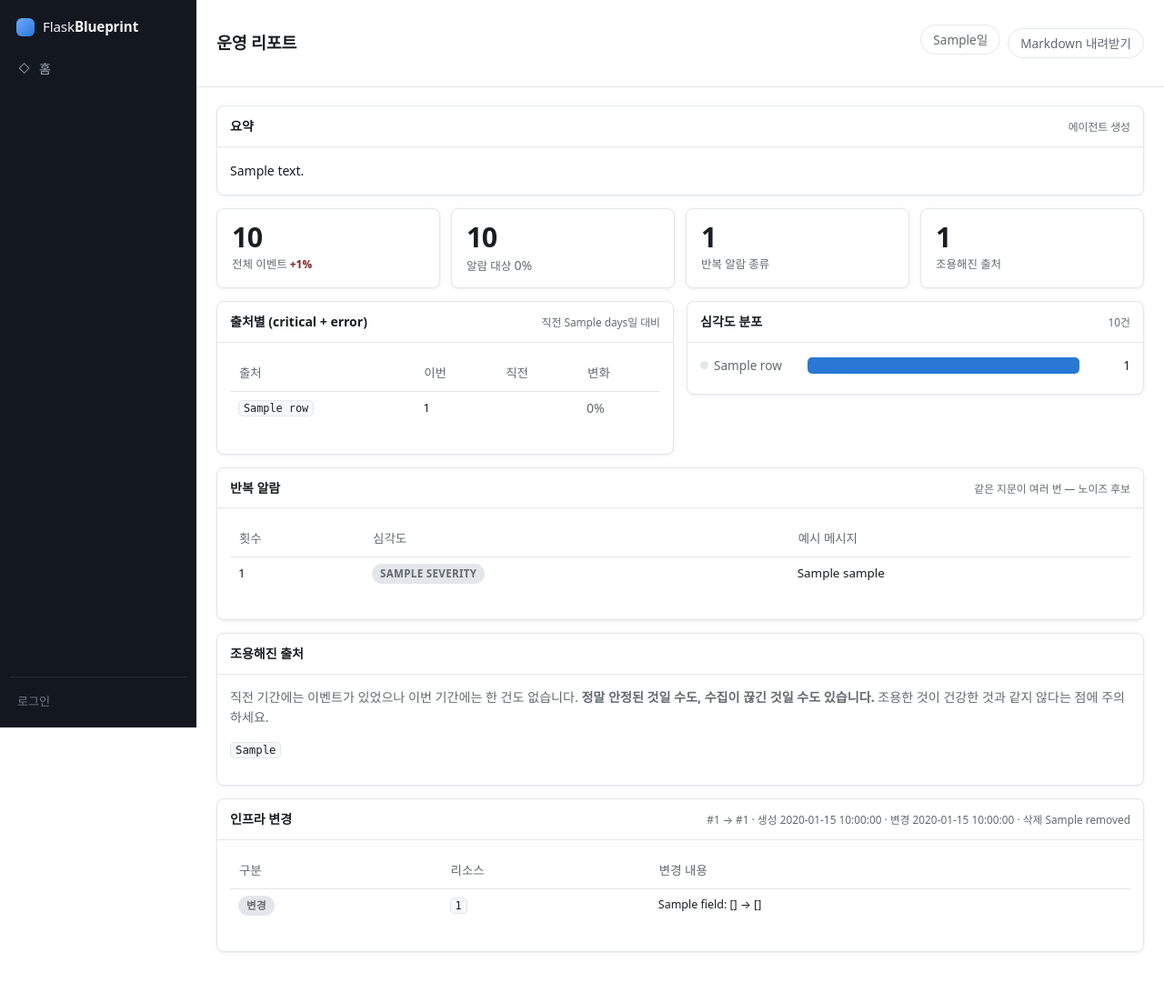
After one commit to eunyuljo/flask_app, a Flask app: template myapp/app/templates/report.html in a window 1280 px wide. The commit adds this page. Shown: the whole page at 91% size. Run offline with Flask 3, Linux system fonts and the light colour scheme; the template is opened without the code that fills it: most values are stand-ins (such as "Sample title", 1, 10 or a date in 2020).

Commit message:
Add report 블루프린트 - 기간별 운영 리포트
- app/report.py: 집계 + Markdown 변환 + 선택적 AI 요약
  모든 지표에 직전 같은 기간을 함께 뽑아 증감률 산출
  표본 30건 미만이면 순위를 신뢰하지 말라는 플래그
  조용해진 출처(직전엔 있었으나 이번엔 0건) 별도 추출
  반복 알람(같은 지문 2회 이상) 상위 10종
- app/views/report.py: /report/ 화면, /report/download Markdown 파일
  AI 요약은 ?summary=1 일 때만 호출 (느리고 비용이 들기 때문)
  요약 실패해도 본문은 정상 출력
- 요약 프롬프트에 판단 제약 명시 (단정 금지, 표본 부족 시 밝히기,
  알람 집중을 원인으로 단정하지 않기)
- Markdown 응답의 Content-Type 에 charset 이 중복되던 문제 수정

Co-Authored-By: Claude Opus 5 <noreply@anthropic.com>
Claude-Session: https://claude.ai/code/session_01Nwg8gGk7SaUDfuEKan5i9L

```diff
--- a/myapp/app/__init__.py
+++ b/myapp/app/__init__.py
@@ -23,6 +23,7 @@ from app.views.admin import admin_bp
 from app.views.dashboard import dashboard_bp
 from app.views.explore import explore_bp
 from app.views.resources import resources_bp
+from app.views.report import report_bp
 
 
 def create_app(config_name=None):
@@ -129,6 +130,10 @@ def create_app(config_name=None):
     # 리소스는 상태(지금 어떻게 되어 있나)라 성격이 달라 따로 뒀다.
     app.register_blueprint(resources_bp, url_prefix="/resources")
 
+    # report 블루프린트: url_prefix="/report"
+    # 이벤트 집계와 리소스 변경을 한 장으로 묶어 보여주고 Markdown 으로 내보낸다.
+    app.register_blueprint(report_bp, url_prefix="/report")
+
     # ------------------------------------------------------------------
     # CLI 명령 등록
     # ------------------------------------------------------------------
--- a/myapp/app/static/css/style.css
+++ b/myapp/app/static/css/style.css
@@ -568,3 +568,15 @@ table.mini2 td { vertical-align: top; padding: 8px 10px 8px 0; }
 table.mini2 .ok { color: var(--ok-fg); }
 table.mini2 .no { color: var(--err-fg); }
 .small { font-size: .78rem; }
+
+/* ==================================================================
+   14) 리포트
+   ================================================================== */
+/* 증감 표시. 방향을 색으로만 알리지 않도록 부호(+/-)를 항상 함께 쓴다. */
+.up   { color: var(--err-fg); font-weight: 600; }   /* 늘어남 = 나쁜 신호 */
+.down { color: var(--ok-fg);  font-weight: 600; }   /* 줄어듦 = 좋은 신호 */
+.kpi .k .up, .kpi .k .down { font-size: .95em; }
+
+.flash.warn-flash { background: var(--warn-bg); color: var(--warn-fg); }
+
+.summary { white-space: pre-wrap; line-height: 1.7; }
--- a/myapp/app/templates/base.html
+++ b/myapp/app/templates/base.html
@@ -59,6 +59,9 @@
         <a href="{{ url_for('resources.index') }}" class="{% if ep.startswith('resources.') %}on{% endif %}">
           <span class="ico">▩</span>리소스 변경
         </a>
+        <a href="{{ url_for('report.index') }}" class="{% if ep.startswith('report.') %}on{% endif %}">
+          <span class="ico">▤</span>리포트
+        </a>
 
         <div class="side-label">도구</div>
         <a href="{{ url_for('agent.index') }}" class="{% if ep.startswith('agent.') %}on{% endif %}">
--- /dev/null
+++ b/myapp/app/templates/report.html
@@ -0,0 +1,227 @@
+{# app/templates/report.html
+   기간별 운영 리포트. 절대 건수보다 '직전 기간 대비 변화' 를 앞에 둔다.
+   건수가 적을 때는 순위를 믿지 말라는 경고를 함께 띄운다. #}
+
+{% extends "base.html" %}
+
+{% block title %}리포트{% endblock %}
+{% block page_title %}운영 리포트{% endblock %}
+
+{% block topbar %}
+  <div class="filters">
+    {% for d in allowed_days %}
+      <a href="{{ url_for('report.index', days=d, summary='1' if want_summary else None) }}"
+         class="chip {% if d == days %}on{% endif %}">{{ d }}일</a>
+    {% endfor %}
+  </div>
+  {% if data %}
+    <a class="chip" href="{{ url_for('report.download', days=days,
+                                     summary='1' if want_summary else None) }}">Markdown 내려받기</a>
+  {% endif %}
+{% endblock %}
+
+{% macro delta(change) -%}
+  {%- if change is none -%}
+    <span class="muted">—</span>
+  {%- elif change > 0 -%}
+    <span class="up">+{{ change }}%</span>
+  {%- elif change < 0 -%}
+    <span class="down">{{ change }}%</span>
+  {%- else -%}
+    <span class="muted">0%</span>
+  {%- endif -%}
+{%- endmacro %}
+
+{% block content %}
+
+  {% if error %}
+    <div class="flash error" style="white-space:pre-wrap">{{ error }}</div>
+
+  {% else %}
+
+    {# 표본이 적으면 먼저 경고한다.
+       건수가 적으면 아무 문제 없는 인프라에서도 그럴듯한 1등이 만들어진다. #}
+    {% if data.small_sample %}
+      <div class="flash warn-flash">
+        표본이 <b>{{ data.total }}건</b>으로 적습니다.
+        아래 순위는 우연히 만들어졌을 수 있으니 참고용으로만 보세요.
+      </div>
+    {% endif %}
+
+    {# --- AI 요약 --- #}
+    <section class="panel" style="margin-bottom:14px">
+      <div class="panel-head">
+        <h2>요약</h2>
+        <span class="hint">
+          {% if summary %}에이전트 생성
+          {% elif want_summary %}생성되지 않음
+          {% else %}집계 기반{% endif %}
+        </span>
+      </div>
+      <div class="panel-body">
+        {% if summary %}
+          <div class="summary">{{ summary }}</div>
+        {% else %}
+          <p class="muted" style="margin-top:0">
+            {% if not agent_ready %}
+              AI 요약을 쓰려면 <code>ANTHROPIC_API_KEY</code> 설정이 필요합니다.
+              키 없이도 아래 집계는 모두 정상입니다.
+            {% elif want_summary %}
+              요약을 만들지 못했습니다. 아래 집계는 정상입니다.
+            {% else %}
+              아래 집계를 에이전트가 문장으로 정리해 줄 수 있습니다.
+            {% endif %}
+          </p>
+          {% if agent_ready %}
+            <a class="chip" href="{{ url_for('report.index', days=days, summary=1) }}">
+              AI 요약 만들기</a>
+          {% endif %}
+        {% endif %}
+      </div>
+    </section>
+
+    {# --- 지표: 변화를 앞에 둔다 --- #}
+    <div class="kpis">
+      <div class="kpi">
+        <span class="n">{{ data.total }}</span>
+        <span class="k">전체 이벤트 {{ delta(data.total_change) }}</span>
+      </div>
+      <div class="kpi">
+        <span class="n">{{ data.alarm_total }}</span>
+        <span class="k">알람 대상 {{ delta(data.alarm_change) }}</span>
+      </div>
+      <div class="kpi">
+        <span class="n">{{ data.repeated | length }}</span>
+        <span class="k">반복 알람 종류</span>
+      </div>
+      <div class="kpi">
+        <span class="n">{{ data.silent_sources | length }}</span>
+        <span class="k">조용해진 출처</span>
+      </div>
+    </div>
+
+    <div class="grid two">
+
+      <section class="panel">
+        <div class="panel-head">
+          <h2>출처별 (critical + error)</h2>
+          <span class="hint">직전 {{ days }}일 대비</span>
+        </div>
+        <div class="panel-body">
+          {% if not data.by_source %}
+            <p class="muted">해당 기간에 조치가 필요한 이벤트가 없습니다.</p>
+          {% else %}
+            <table class="rows">
+              <tr><th>출처</th><th>이번</th><th>직전</th><th>변화</th></tr>
+              {% for r in data.by_source %}
+                <tr>
+                  <td><code>{{ r.name }}</code></td>
+                  <td>{{ r.count }}</td>
+                  <td class="muted">{{ r.prev }}</td>
+                  <td>{{ delta(r.change) }}</td>
+                </tr>
+              {% endfor %}
+            </table>
+          {% endif %}
+        </div>
+      </section>
+
+      <section class="panel">
+        <div class="panel-head">
+          <h2>심각도 분포</h2><span class="hint">{{ data.total }}건</span>
+        </div>
+        <div class="panel-body">
+          {% set m = data.by_severity | map(attribute='count') | max %}
+          <div class="barlist">
+            {% for row in data.by_severity %}
+              <div class="barrow">
+                <div class="barlabel sev-{{ row.name }}">
+                  <span class="dot"></span>{{ row.name }}
+                </div>
+                <div class="bartrack">
+                  {% if row.count > 0 and m > 0 %}
+                    <div class="barfill sev-{{ row.name }}"
+                         style="width: {{ (row.count / m * 100) | round(1) }}%"></div>
+                  {% endif %}
+                </div>
+                <div class="barvalue">{{ row.count }}</div>
+              </div>
+            {% endfor %}
+          </div>
+        </div>
+      </section>
+
+    </div>
+
+    {% if data.repeated %}
+      <section class="panel" style="margin-top:14px">
+        <div class="panel-head">
+          <h2>반복 알람</h2><span class="hint">같은 지문이 여러 번 — 노이즈 후보</span>
+        </div>
+        <div class="panel-body">
+          <table class="rows">
+            <tr><th>횟수</th><th>심각도</th><th>예시 메시지</th></tr>
+            {% for r in data.repeated %}
+              <tr>
+                <td>{{ r.count }}</td>
+                <td class="sev-{{ r.severity }}"><span class="badge">{{ r.severity }}</span></td>
+                <td>{{ r.sample }}</td>
+              </tr>
+            {% endfor %}
+          </table>
+        </div>
+      </section>
+    {% endif %}
+
+    {% if data.silent_sources %}
+      <section class="panel" style="margin-top:14px">
+        <div class="panel-head"><h2>조용해진 출처</h2></div>
+        <div class="panel-body">
+          <p class="muted" style="margin-top:0">
+            직전 기간에는 이벤트가 있었으나 이번 기간에는 한 건도 없습니다.
+            <b>정말 안정된 것일 수도, 수집이 끊긴 것일 수도 있습니다.</b>
+            조용한 것이 건강한 것과 같지 않다는 점에 주의하세요.
+          </p>
+          <p>{% for s in data.silent_sources %}<code>{{ s }}</code> {% endfor %}</p>
+        </div>
+      </section>
+    {% endif %}
+
+    {% if rdiff and rdiff.changes %}
+      <section class="panel" style="margin-top:14px">
+        <div class="panel-head">
+          <h2>인프라 변경</h2>
+          <span class="hint">
+            #{{ rdiff.base.snapshot_id }} → #{{ rdiff.target.snapshot_id }} ·
+            생성 {{ rdiff.summary.added }} · 변경 {{ rdiff.summary.modified }} ·
+            삭제 {{ rdiff.summary.removed }}
+          </span>
+        </div>
+        <div class="panel-body">
+          <table class="rows">
+            <tr><th>구분</th><th>리소스</th><th>변경 내용</th></tr>
+            {% for c in rdiff.changes %}
+              <tr>
+                <td class="nowrap">
+                  <span class="badge">
+                    {% if c.change == 'added' %}생성
+                    {% elif c.change == 'removed' %}삭제
+                    {% else %}변경{% endif %}
+                  </span>
+                </td>
+                <td><code>{{ c.resource_id }}</code></td>
+                <td class="small">
+                  {% for f in c.fields %}
+                    {{ f.field }}: <span class="before">{{ f.before | tojson }}</span>
+                    → <span class="after">{{ f.after | tojson }}</span><br>
+                  {% else %}<span class="muted">—</span>{% endfor %}
+                </td>
+              </tr>
+            {% endfor %}
+          </table>
+        </div>
+      </section>
+    {% endif %}
+
+  {% endif %}
+{% endblock %}
```
Also changed, not shown: myapp/app/report.py (added, +377 -0 lines), myapp/app/views/report.py (added, +97 -0 lines), myapp/README.md.
